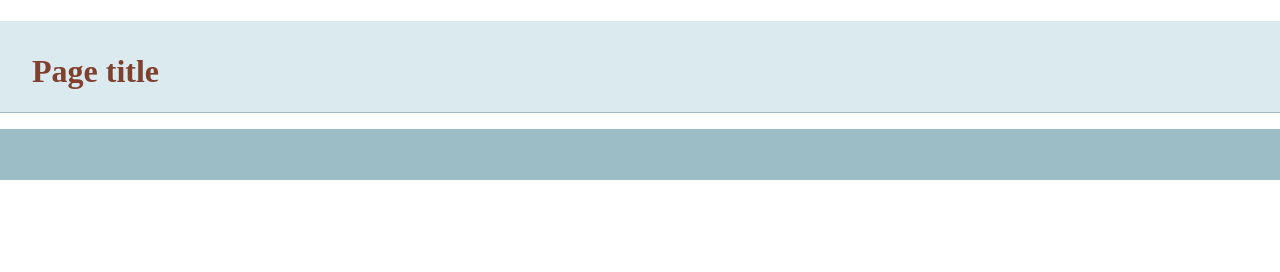
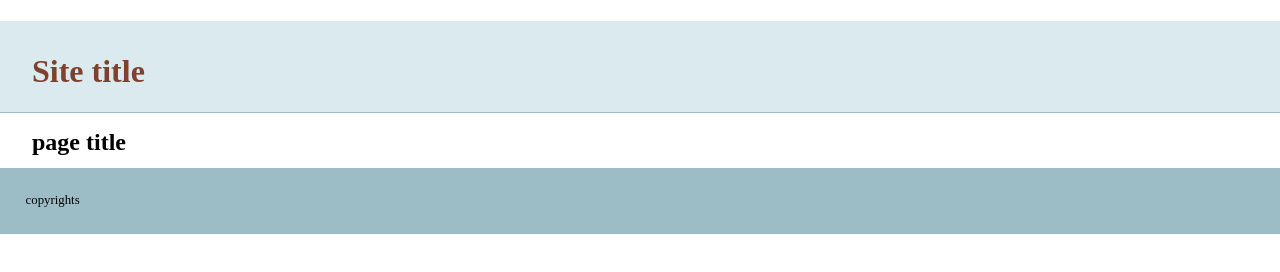
Before and after one commit to TeHuman/git-test, a plain HTML site: page index.html in a window 1280 px wide. Drawn offline with nearby package versions, Linux system fonts and the light colour scheme.

Commit message:
just some change

```diff
--- a/index.html
+++ b/index.html
@@ -14,13 +14,15 @@
     </head>
     <body>
     <header>
-	<h1>Page title</h1>
+	<h1>Site title</h1>
     </header>
     <nav id="pageNav">
     </nav>
     <main>
+	<h2>page title</h2>
     </main>
     <footer>
+	copyrights
     </footer>
         <script>
 //use the modernizr load to load up external scripts. This will load the scripts asynchronously, but the order listed matters. Although it will load all scripts in parallel, it will execute them in the order listed
```
